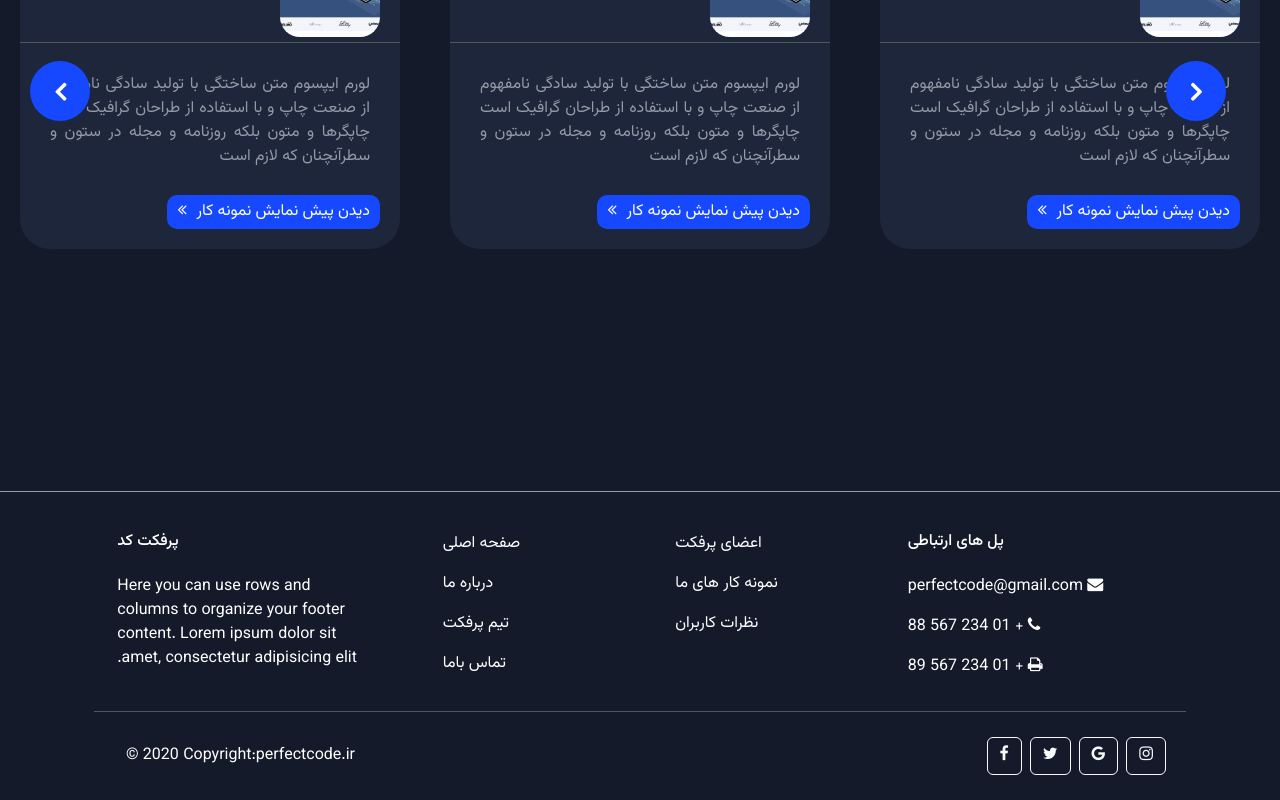
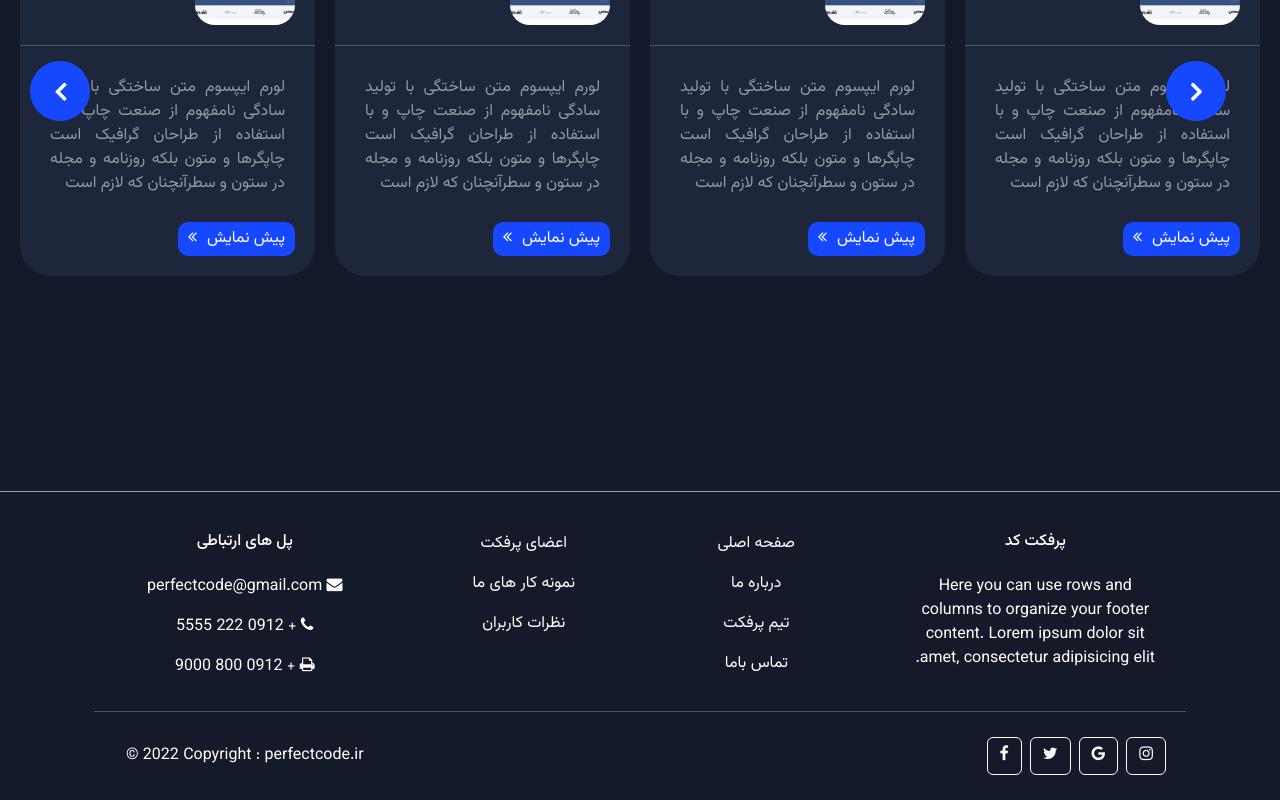
Before and after one commit to Amiraliansaripour/PerfectCodeNew, a React (Create React App) app: page / in a window 1280 px wide. Shown: the part 2889-3689 px from the top of the page. Built offline with nearby package versions, Linux system fonts and the light colour scheme.

Commit message:
Update Samples Slider

```diff
--- a/src/components/Footer/Footer.jsx
+++ b/src/components/Footer/Footer.jsx
@@ -4,25 +4,40 @@ const Footer = () => {
   return (
     <footer
       className="text-center text-lg-start text-white"
-          style={{backgroundColor: "#141A2A",borderTop:"1px solid #9499A6"}}
+      style={{ backgroundColor: "#141A2A", borderTop: "1px solid #9499A6" }}
     >
-    <div className="container p-4 pb-0">
-      <section className="">
+      <div className="container  p-4 pb-0">
+        <section>
           <div className="row">
-          <div className="col-md-3 col-lg-3 col-xl-3 mx-auto mt-3">
-            <h6 className="text-uppercase mb-4 font-weight-bold">
-                پرفکت کد
-            </h6>
+             {/* 1 */}
+             <div className="text-center col-md-4 col-lg-3 col-xl-3 mx-auto mt-3">
+              <h6 className="text-right text-uppercase mb-4 font-weight-bold ">پل های ارتباطی</h6>
+              <p><i className="fa fa-envelope mr-3 "></i> perfectcode@gmail.com</p>
+              <p><i className="fa fa-phone mr-3"></i> + 0912 222 5555</p>
+              <p><i className="fa fa-print mr-3"></i> + 0912 800 9000</p>
+            </div>
+
+
+            <hr className="w-100 clearfix d-md-none" />
+             {/* 2 */}
+             <div className="text-center col-md-3 col-lg-2 col-xl-2 mx-auto mt-3">
+              {/* <h6 className="text-uppercase mb-4 font-weight-bold">
+              Useful links
+            </h6> */}
               <p>
-              Here you can use rows and columns to organize your footer
-              content. Lorem ipsum dolor sit amet, consectetur adipisicing
-              elit.
+                <a className="text-white">اعضای پرفکت</a>
+              </p>
+              <p>
+                <a className="text-white">نمونه کار های ما</a>
+              </p>
+              <p>
+                <a className="text-white">نظرات کاربران</a>
               </p>
             </div>
 
             <hr className="w-100 clearfix d-md-none" />
-
-          <div className="col-md-2 col-lg-2 col-xl-2 mx-auto mt-3">
+            {/* 3 */}
+            <div className="text-center col-md-2 col-lg-2 col-xl-2 mx-auto mt-3 text-right">
               {/* <h6 className="text-uppercase mb-4 font-weight-bold">Products</h6> */}
               <p>
                 <a className="text-white">صفحه اصلی</a>
@@ -39,29 +54,16 @@ const Footer = () => {
             </div>
 
             <hr className="w-100 clearfix d-md-none" />
-
-          <div className="col-md-3 col-lg-2 col-xl-2 mx-auto mt-3">
-            {/* <h6 className="text-uppercase mb-4 font-weight-bold">
-              Useful links
-            </h6> */}
+           {/* 4 */}
+           <div className="text-center col-md-3 col-lg-3 col-xl-3 mx-auto mt-3">
+              <h6 className="text-center text-uppercase mb-4 font-weight-bold">
+                پرفکت کد
+              </h6>
               <p>
-              <a className="text-white">اعضای پرفکت</a>
+                Here you can use rows and columns to organize your footer
+                content. Lorem ipsum dolor sit amet, consectetur adipisicing
+                elit.
               </p>
-            <p>
-              <a className="text-white">نمونه کار های ما</a>
-            </p>
-            <p>
-              <a className="text-white">نظرات کاربران</a>
-            </p>
-          </div>
-
-          <hr className="w-100 clearfix d-md-none" />
-
-          <div className="col-md-4 col-lg-3 col-xl-3 mx-auto mt-3">
-            <h6 className="text-uppercase mb-4 font-weight-bold">پل های ارتباطی</h6>
-            <p><i className="fa fa-envelope mr-3"></i> perfectcode@gmail.com</p>
-            <p><i className="fa fa-phone mr-3"></i> + 01 234 567 88</p>
-            <p><i className="fa fa-print mr-3"></i> + 01 234 567 89</p>
             </div>
           </div>
         </section>
@@ -72,9 +74,9 @@ const Footer = () => {
           <div className="row d-flex align-items-center">
             <div className="col-md-7 col-lg-8 text-center text-md-start">
               <div className="p-3">
-              © 2020 Copyright:
+                © 2022 Copyright :
                 <a className="text-white" href="https://perfectcode.ir/"
-                 >perfectcode.ir</a>
+                > perfectcode.ir</a>
               </div>
             </div>
 
--- a/src/components/Home/Samples/Samples.css
+++ b/src/components/Home/Samples/Samples.css
@@ -59,7 +59,7 @@
 @media only screen and (max-width: 568px) {
     .sample-slider-btn {
         padding: 0 30px 0 0;
-        top:80%;
+        top:60%;
     }
 
     .sample-slider-btn button {
@@ -85,9 +85,6 @@
     transition: 0.5s;
 }
 
-.samples-slide:hover {
-    box-shadow: 0 14px 28px rgba(86, 85, 85, 0.25), 0 10px 10px rgba(71, 59, 59, 0.22);
-}
 
 .samples-slide:hover .sample-slide-title .sample-img-box img{
     transform: scale(1.2);
@@ -101,7 +98,7 @@
     display: flex;
     align-items: center;
     flex-direction: row-reverse;
-    padding: 5px 20px;
+    padding: 20px;
 }
 
 .sample-slide-title .sample-img-box {
--- a/src/components/Home/Samples/Samples.jsx
+++ b/src/components/Home/Samples/Samples.jsx
@@ -17,15 +17,15 @@ const Samples = () => {
     },
     440: {
       slidesPerView: 1,
-      spaceBetween: 30,
+      spaceBetween: 20,
     },
     680: {
       slidesPerView: 2,
-      spaceBetween: 30,
+      spaceBetween: 20,
     },
     1024: {
-      slidesPerView: 3,
-      spaceBetween: 50,
+      slidesPerView: 4,
+      spaceBetween: 20,
     },
   };
   return (
@@ -45,7 +45,6 @@ const Samples = () => {
           slidesPerView={3}
           breakpoints={sliderSettings}
           pagination={{ clickable: true }}
-          onSwiper={(swiper) => console.log(swiper)}
           onBeforeInit={(swiper) => {
             swiperRef.current = swiper;
           }}
@@ -71,7 +70,7 @@ const Samples = () => {
                   لورم ایپسوم متن ساختگی با تولید سادگی نامفهوم از صنعت چاپ و با استفاده از طراحان گرافیک است چاپگرها و متون بلکه روزنامه و مجله در ستون و سطرآنچنان که لازم است
                 </p>
 
-                <Link to="/samples/2">دیدن پیش نمایش نمونه کار<i className="fa fa-angle-double-left"></i></Link>
+                <Link to="/samples/2">پیش نمایش<i className="fa fa-angle-double-left"></i></Link>
               </div>
 
             </div>
@@ -98,7 +97,7 @@ const Samples = () => {
                   لورم ایپسوم متن ساختگی با تولید سادگی نامفهوم از صنعت چاپ و با استفاده از طراحان گرافیک است چاپگرها و متون بلکه روزنامه و مجله در ستون و سطرآنچنان که لازم است
                 </p>
 
-                <Link to="/samples/2">دیدن پیش نمایش نمونه کار<i className="fa fa-angle-double-left"></i></Link>
+                <Link to="/samples/2">پیش نمایش<i className="fa fa-angle-double-left"></i></Link>
               </div>
 
             </div>
@@ -124,7 +123,7 @@ const Samples = () => {
                   لورم ایپسوم متن ساختگی با تولید سادگی نامفهوم از صنعت چاپ و با استفاده از طراحان گرافیک است چاپگرها و متون بلکه روزنامه و مجله در ستون و سطرآنچنان که لازم است
                 </p>
 
-                <Link to="/samples/2">دیدن پیش نمایش نمونه کار<i className="fa fa-angle-double-left"></i></Link>
+                <Link to="/samples/2">پیش نمایش<i className="fa fa-angle-double-left"></i></Link>
               </div>
 
             </div>
@@ -150,7 +149,7 @@ const Samples = () => {
                   لورم ایپسوم متن ساختگی با تولید سادگی نامفهوم از صنعت چاپ و با استفاده از طراحان گرافیک است چاپگرها و متون بلکه روزنامه و مجله در ستون و سطرآنچنان که لازم است
                 </p>
 
-                <Link to="/samples/2">دیدن پیش نمایش نمونه کار<i className="fa fa-angle-double-left"></i></Link>
+                <Link to="/samples/2">پیش نمایش<i className="fa fa-angle-double-left"></i></Link>
               </div>
 
             </div>
@@ -177,7 +176,7 @@ const Samples = () => {
                   لورم ایپسوم متن ساختگی با تولید سادگی نامفهوم از صنعت چاپ و با استفاده از طراحان گرافیک است چاپگرها و متون بلکه روزنامه و مجله در ستون و سطرآنچنان که لازم است
                 </p>
 
-                <Link to="/samples/2">دیدن پیش نمایش نمونه کار<i className="fa fa-angle-double-left"></i></Link>
+                <Link to="/samples/2">پیش نمایش<i className="fa fa-angle-double-left"></i></Link>
               </div>
 
             </div>
```
Lines whose indentation alone changed are shown as unchanged.
